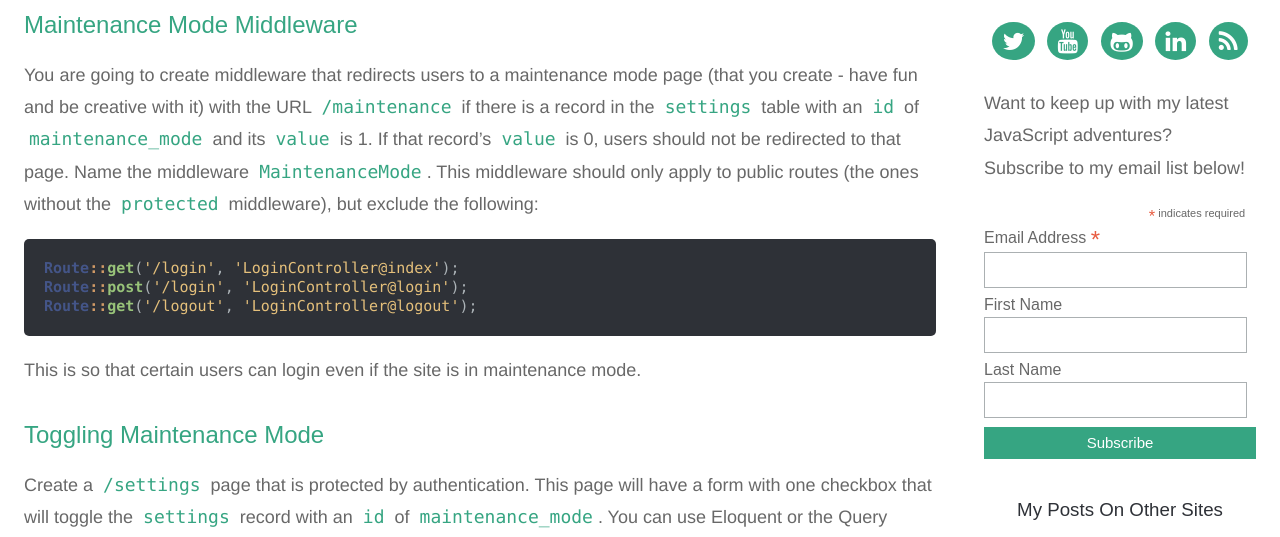
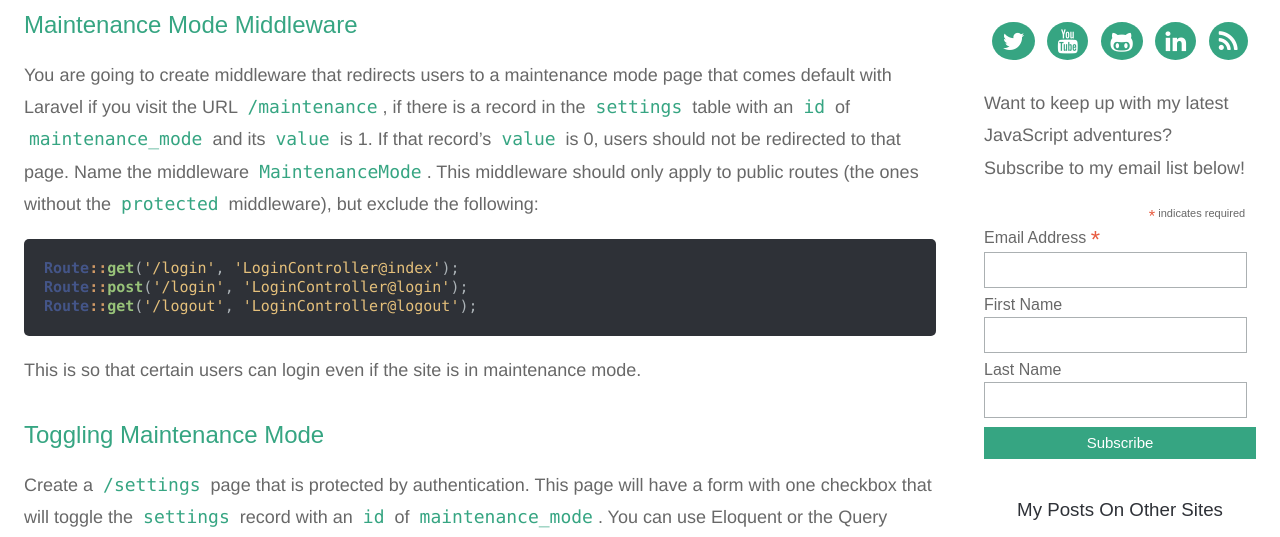
Before and after one commit to iamdtang/skaterdav85.github.io, a Jekyll site: the page built from _assignments/middleware-and-authentication.md, in a window 1280 px wide and 900 px high, cut to the strip 363-900 px from the top of the window. Built offline with Jekyll 4.4.1, drawn with Linux system fonts in a browser that asks for light colours; nearby versions of some CDN libraries.

Commit message:
Update middleware-and-authentication.md

````diff
--- a/_assignments/middleware-and-authentication.md
+++ b/_assignments/middleware-and-authentication.md
@@ -14,7 +14,7 @@ Modify the `/` route so that it directs users to `/genres` instead of `/login`.
 
 ## Maintenance Mode Middleware
 
-You are going to create middleware that redirects users to a maintenance mode page (that you create - have fun and be creative with it) with the URL `/maintenance` if there is a record in the `settings` table with an `id` of `maintenance_mode` and its `value` is 1. If that record's `value` is 0, users should not be redirected to that page. Name the middleware `MaintenanceMode`. This middleware should only apply to public routes (the ones without the `protected` middleware), but exclude the following:
+You are going to create middleware that redirects users to a maintenance mode page that comes default with Laravel if you visit the URL `/maintenance`, if there is a record in the `settings` table with an `id` of `maintenance_mode` and its `value` is 1. If that record's `value` is 0, users should not be redirected to that page. Name the middleware `MaintenanceMode`. This middleware should only apply to public routes (the ones without the `protected` middleware), but exclude the following:
 
 ```php
 Route::get('/login', 'LoginController@index');
````
